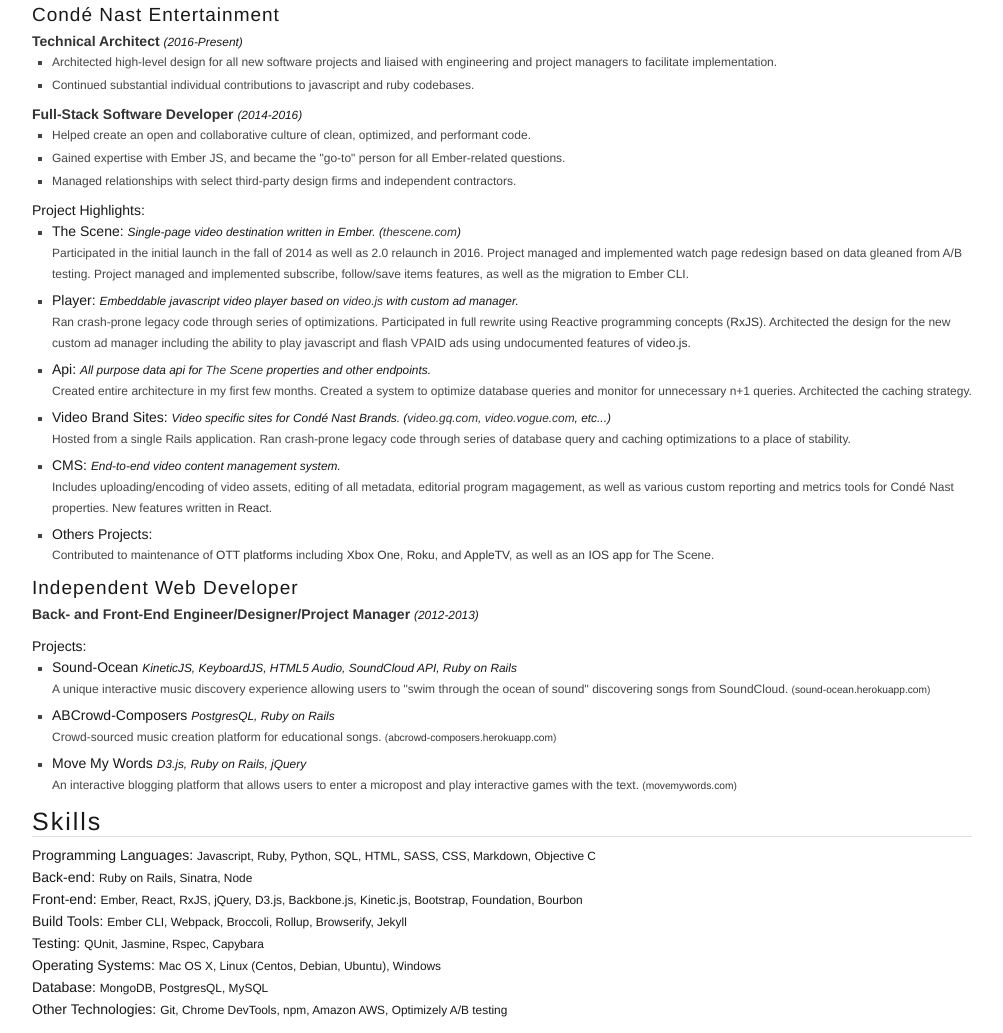
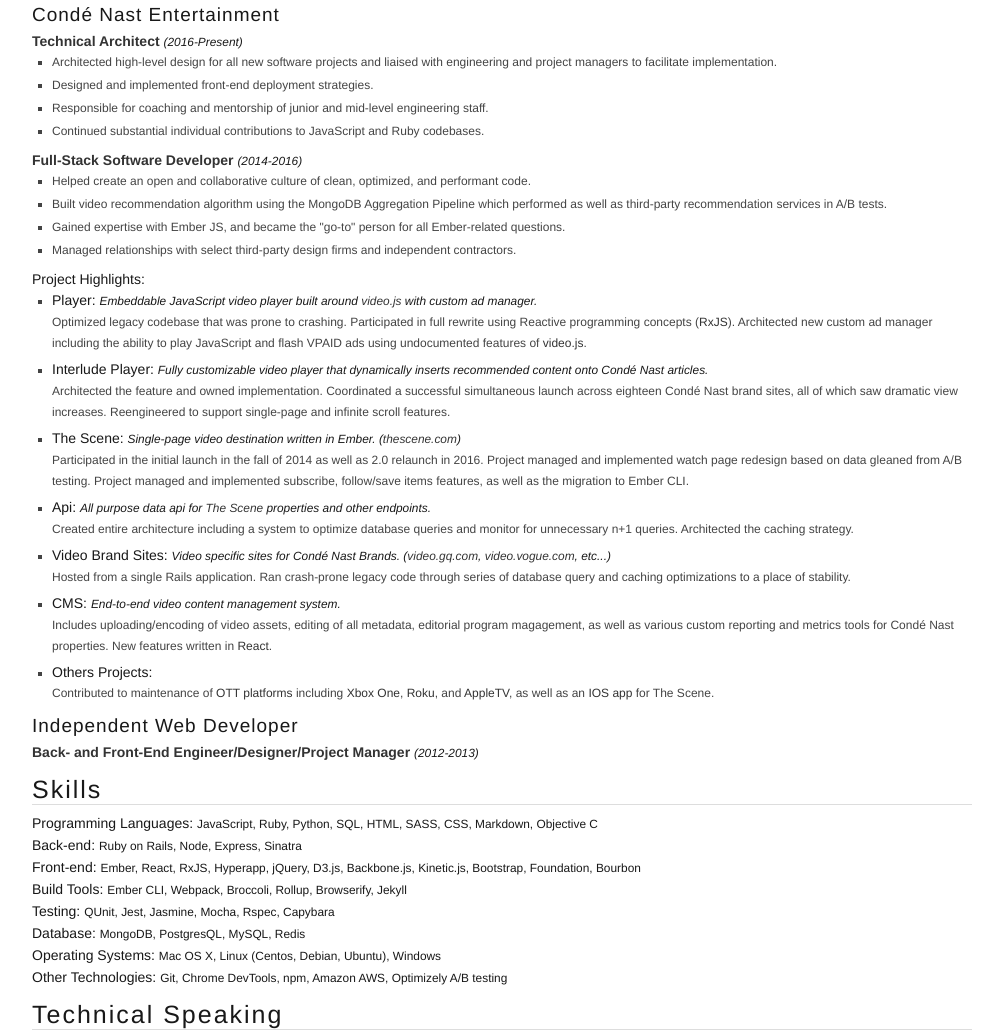
Before and after one commit to ScottLNorvell/resume, a website: page index.html in a window 1280 px wide. Shown: the part 195-1228 px from the top of the page, without its empty margins (138-1141 px from the left). Drawn offline with Linux system fonts and the light colour scheme.

Commit message:
Update content

```diff
--- a/index.html
+++ b/index.html
@@ -40,27 +40,34 @@
 				<h6 class="remove-bottom"><strong>Technical Architect</strong> <small class="date">(2016-Present)</small></h6>
 				<ul class="square">
 					<li class="quarter-bottom">Architected high-level design for all new software projects and liaised with engineering and project managers to facilitate implementation.</li>
-					<li class="quarter-bottom">Continued substantial individual contributions to javascript and ruby codebases.</li>
+					<li class="quarter-bottom">Designed and implemented front-end deployment strategies.</li>
+					<li class="quarter-bottom">Responsible for coaching and mentorship of junior and mid-level engineering staff.</li>
+					<li class="quarter-bottom">Continued substantial individual contributions to JavaScript and Ruby codebases.</li>
 				</ul>
 				<h6 class="remove-bottom"><strong>Full-Stack Software Developer</strong> <small class="date">(2014-2016)</small></h6>
 				<ul class="square">
 					<li class="quarter-bottom">Helped create an open and collaborative culture of clean, optimized, and performant code.</li>
+					<li class="quarter-bottom">Built video recommendation algorithm using the MongoDB Aggregation Pipeline which performed as well as third-party recommendation services in A/B tests.</li>
 					<li class="quarter-bottom">Gained expertise with Ember JS, and became the "go-to" person for all Ember-related questions.</li>
 					<li class="quarter-bottom">Managed relationships with select third-party design firms and independent contractors.</li>
 				</ul>
 				<h6 class="remove-bottom">Project Highlights:</h6>
 				<ul class="square projects">
 					<li class="quarter-bottom">
+						<h6>Player: <small class="description">Embeddable JavaScript video player built around <a href="http://www.videojs.com/">video.js</a> with custom ad manager.</small></h6>
+						<p class="quarter-bottom">Optimized legacy codebase that was prone to crashing. Participated in full rewrite using Reactive programming concepts (<a href="http://reactivex.io/rxjs/">RxJS</a>). Architected new custom ad manager including the ability to play JavaScript and flash VPAID ads using undocumented features of <a href="http://www.videojs.com/">video.js</a>.</p>
+					</li>
+					<li class="quarter-bottom">
+						<h6>Interlude Player: <small class="description">Fully customizable video player that dynamically inserts recommended content onto Condé Nast articles.</small></h6>
+						<p class="quarter-bottom">Architected the feature and owned implementation. Coordinated a successful simultaneous launch across eighteen Condé Nast brand sites, all of which saw dramatic view increases. Reengineered to support single-page and infinite scroll features.</p>
+					</li>
+					<li class="quarter-bottom">
 						<h6>The Scene: <small class="description">Single-page video destination written in Ember. (<a href="https://thescene.com">thescene.com</a>)</small></h6>
 						<p class="quarter-bottom">Participated in the initial launch in the fall of 2014 as well as 2.0 relaunch in 2016. Project managed and implemented watch page redesign based on data gleaned from A/B testing. Project managed and implemented subscribe, follow/save items features, as well as the migration to Ember CLI.</p>
 					</li>
 					<li class="quarter-bottom">
-						<h6>Player: <small class="description">Embeddable javascript video player based on <a href="http://www.videojs.com/">video.js</a> with custom ad manager.</small></h6>
-						<p class="quarter-bottom">Ran crash-prone legacy code through series of optimizations. Participated in full rewrite using Reactive programming concepts (<a href="http://reactivex.io/rxjs/">RxJS</a>). Architected the design for the new custom ad manager including the ability to play javascript and flash VPAID ads using undocumented features of <a href="http://www.videojs.com/">video.js</a>.</p>
-					</li>
-					<li class="quarter-bottom">
 						<h6>Api: <small class="description">All purpose data api for <a href="https://thescene.com">The Scene</a> properties and other endpoints.</small></h6>
-						<p class="quarter-bottom">Created entire architecture in my first few months. Created a system to optimize database queries and monitor for unnecessary n+1 queries. Architected the caching strategy.</p>
+						<p class="quarter-bottom">Created entire architecture including a system to optimize database queries and monitor for unnecessary n+1 queries. Architected the caching strategy.</p>
 					</li>
 					<li class="quarter-bottom">
 						<h6>Video Brand Sites: <small class="description">Video specific sites for Condé Nast Brands. (<a href="http://video.gq.com">video.gq.com</a>, <a href="http://video.vogue.com">video.vogue.com</a>, etc...)</small></h6>
@@ -80,50 +87,30 @@
 			<h4>Independent Web Developer</h4>
 			<div class="job-details">
 				<h6 class="half-bottom"><strong>Back- and Front-End Engineer/Designer/Project Manager</strong> <small class="date">(2012-2013)</small></h6>
-				<h6 class="remove-bottom">Projects:</h6>
-				<ul class="square">
-					<!-- ******** Sound-Ocean ******** -->
-					<li class="quarter-bottom">
-						<h6>Sound-Ocean <small class="date">KineticJS, KeyboardJS, HTML5 Audio, SoundCloud API, Ruby on Rails</small></h6>
-						<p class="remove-bottom">A unique interactive music discovery experience allowing users to "swim through the ocean of sound" discovering songs from SoundCloud. <small>(<a href="http://sound-ocean.herokuapp.com" target="_blank">sound-ocean.herokuapp.com</a>)</small></p>
-					</li>
-					<!-- ******** ABCRowd-Composers ******** -->
-					<li class="quarter-bottom">
-						<h6>ABCrowd-Composers <small class="date">PostgresQL, Ruby on Rails</small></h6>
-						<p class="remove-bottom">Crowd-sourced music creation platform for educational songs. <small>(<a href="http://abcrowd-composers.herokuapp.com" target="_blank">abcrowd-composers.herokuapp.com</a>)</small></p>
-						<!-- <h6 class="tech"><small class="skills">PostgresQL, Ruby on Rails</small></h6> -->
-					</li>
-					<!-- ******** MoveMyWords ******** -->
-					<li class="quarter-bottom">
-						<h6>Move My Words <small class="date">D3.js, Ruby on Rails, jQuery</small></h6>
-						<p class="remove-bottom">An interactive blogging platform that allows users to enter a micropost and play interactive games with the text. <small>(<a href="http://movemywords.com" target="_blank" >movemywords.com</a>)</small></p>
-						<!-- <h6 class="tech"><small class="skills">D3.js, Ruby on Rails, jQuery</small></h6> -->
-					</li>
-				</ul>
 			</div>
 			<!-- ******** Skills ******** -->
 			<h3>Skills</h3>
 			<ul >
 				<li class="remove-bottom">
-					<h6><span class="pl">Programming Languages:</span> <small class="skills">Javascript, Ruby, Python, SQL, HTML, SASS, CSS, Markdown, Objective C</small></h6>
+					<h6><span class="pl">Programming Languages:</span> <small class="skills">JavaScript, Ruby, Python, SQL, HTML, SASS, CSS, Markdown, Objective C</small></h6>
 				</li>
 				<li class="remove-bottom">
-					<h6><span class="pl">Back-end:</span> <small class="skills">Ruby on Rails, Sinatra, Node</small></h6>
+					<h6><span class="pl">Back-end:</span> <small class="skills">Ruby on Rails, Node, Express, Sinatra</small></h6>
 				</li>
 				<li class="remove-bottom">
-					<h6><span class="pl">Front-end:</span> <small class="skills">Ember, React, RxJS, jQuery, D3.js, Backbone.js, Kinetic.js, Bootstrap, Foundation, Bourbon</small></h6>
+					<h6><span class="pl">Front-end:</span> <small class="skills">Ember, React, RxJS, Hyperapp, jQuery, D3.js, Backbone.js, Kinetic.js, Bootstrap, Foundation, Bourbon</small></h6>
 				</li>
 				<li class="remove-bottom">
 					<h6><span class="pl">Build Tools:</span> <small class="skills">Ember CLI, Webpack, Broccoli, Rollup, Browserify, Jekyll</small></h6>
 				</li>
 				<li class="remove-bottom">
-					<h6><span class="pl">Testing:</span> <small class="skills">QUnit, Jasmine, Rspec, Capybara</small></h6>
+					<h6><span class="pl">Testing:</span> <small class="skills">QUnit, Jest, Jasmine, Mocha, Rspec, Capybara</small></h6>
+				</li>
+				<li class="remove-bottom">
+					<h6><span class="pl">Database:</span> <small class="skills">MongoDB, PostgresQL, MySQL, Redis</small></h6>
 				</li>
 				<li class="remove-bottom">
 					<h6><span class="pl">Operating Systems:</span> <small class="skills">Mac OS X, Linux (Centos, Debian, Ubuntu), Windows</small></h6>
-				</li>
-				<li class="remove-bottom">
-					<h6><span class="pl">Database:</span> <small class="skills">MongoDB, PostgresQL, MySQL</small></h6>
 				</li>
 				<li class="remove-bottom">
 					<h6><span class="pl">Other Technologies:</span> <small class="skills">Git, Chrome DevTools, npm, Amazon AWS, Optimizely A/B testing</small></h6>
@@ -158,7 +145,7 @@
 					<p class="half-bottom">Spoke about my experience adding a ServiceWorker to transform a web game I created called <a href="https://github.com/ScottLNorvell/ember-disappointed-man">Dissappointed Man</a> into progressive web application. (Demo: <a href="https://disappointed-man.pagefrontapp.com/">disappointed-man.pagefrontapp.com</a>).</p>
 				</li>
 				<li class="quarter-bottom">
-					<h6><a href="https://www.meetup.com/QueensJS/events/221602930/">Test Your Javascript Before It Tests You</a> <small class="date">(September 2014)</small></h6>
+					<h6><a href="https://www.meetup.com/QueensJS/events/221602930/">Test Your JavaScript Before It Tests You</a> <small class="date">(September 2014)</small></h6>
 					<p class="half-bottom">An interactive live-coding talk based around test-driven-developing an Ember addon called <a href="https://github.com/ScottLNorvell/ember-cookie-monster">ember-cookie-monster</a>. </p>
 				</li>
 			</ul>
```
